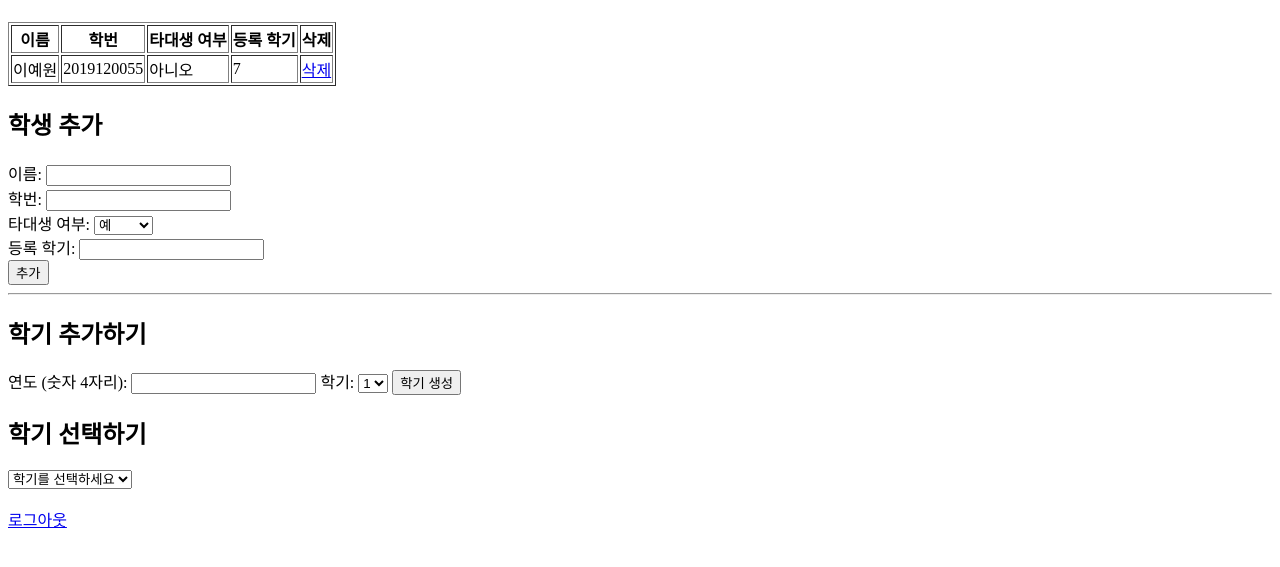
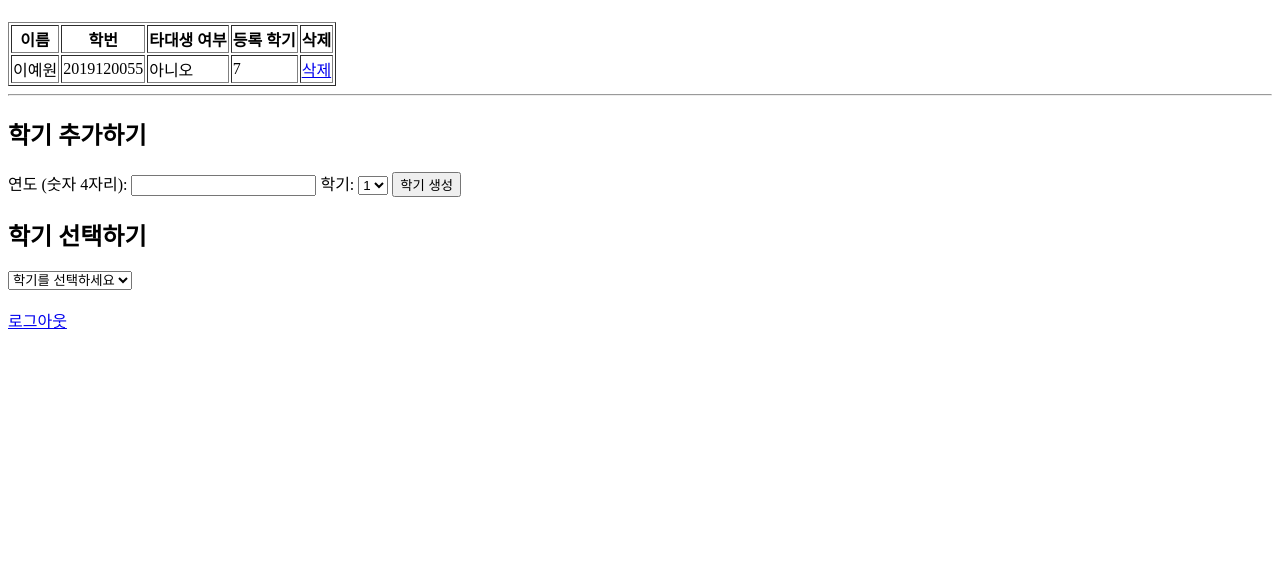
Before and after one commit to yewonlee1211/sulkus_check, a Flask app: page /manage in a window 1280 px wide. Shown: the part 53-620 px from the top of the page. Run offline with Flask 3, Linux system fonts and the light colour scheme; a user stored in the database is signed in; data comes from the database, SQL or seed files in the repository; data that the repository does not hold is empty.

Commit message:
일반 입력 삭제

```diff
--- a/app.py
+++ b/app.py
@@ -94,25 +94,6 @@ def manage():
 
     return render_template('manage.html', students=students, semesters=semesters)
 
-@app.route('/add_student', methods=['POST']) # 전체 명부에서 학생 추가
-def add_student():
-    if not session.get('admin'):
-        return redirect(url_for('admin'))
-
-    name = request.form['name']
-    student_id = request.form['student_id']
-    is_other_univ = request.form['is_other_univ']
-    registration_semester = request.form['registration_semester']
-
-    conn = get_db_connection()
-    cur = conn.cursor()
-    cur.execute("INSERT INTO students (name, student_id, is_other_univ, registration_semester) VALUES (?, ?, ?, ?)",
-                (name, student_id, is_other_univ, registration_semester))
-    conn.commit()
-    conn.close()
-
-    return redirect(url_for('manage'))
-
 @app.route('/add_semester', methods=['POST']) # 학기 추가
 def add_semester():
     if not session.get('admin'):
--- a/templates/manage.html
+++ b/templates/manage.html
@@ -59,18 +59,6 @@
         {% endfor %}
     </table>
 
-    <h2>학생 추가</h2>
-    <form method="post" action="{{ url_for('add_student') }}">
-        이름: <input type="text" name="name" required><br>
-        학번: <input type="text" name="student_id" required><br>
-        타대생 여부:
-        <select name="is_other_univ">
-            <option value="예">예</option>
-            <option value="아니오">아니오</option>
-        </select><br>
-        등록 학기: <input type="text" name="registration_semester" required><br>
-        <button type="submit">추가</button>
-    </form>
 
     <hr>
 
```
